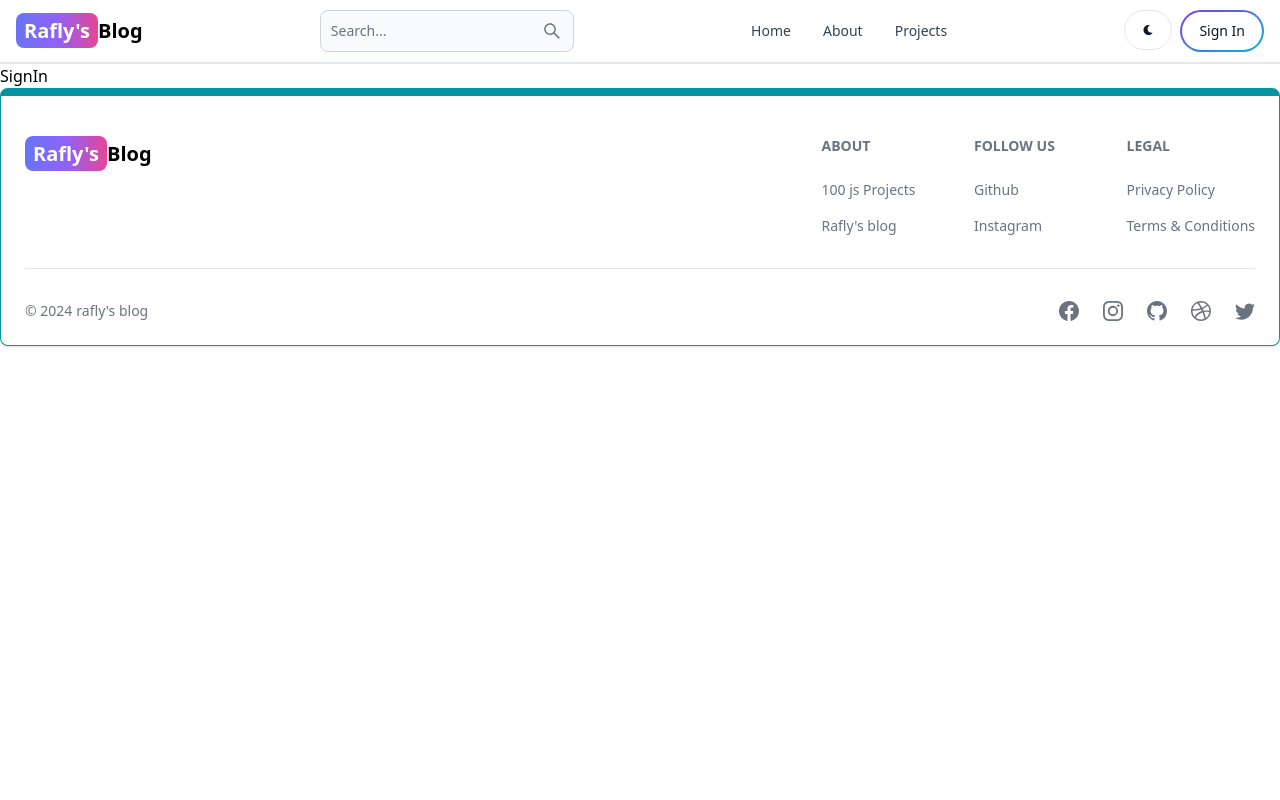
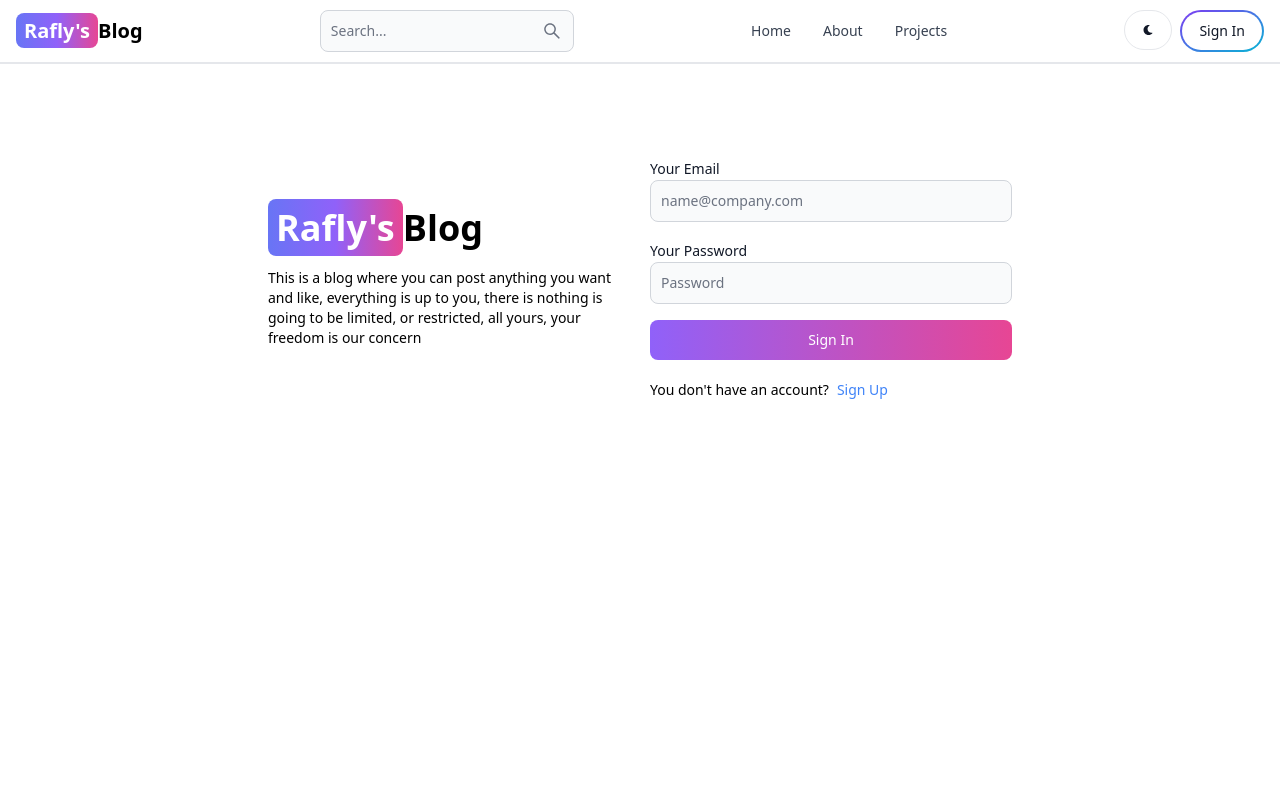
Before and after one commit to kenrafly/mern-blog, a React (Vite) app in the folder client/: page /sign-in in a window 1280 px wide. Shown: the top 800 px of the page. Built offline with nearby package versions, Linux system fonts and the light colour scheme.

Commit message:
complete sign in functionality

```diff
--- a/client/src/pages/SignIn.jsx
+++ b/client/src/pages/SignIn.jsx
@@ -1,7 +1,108 @@
-import React from "react";
-
+import React, { useState } from "react";
+import { Link, useNavigate } from "react-router-dom";
+import { Alert, Button, Label, Spinner, TextInput } from "flowbite-react";
 const SignIn = () => {
-  return <div>SignIn</div>;
+  const [formData, setFormData] = useState({});
+  const navigate = useNavigate();
+  const [errorMessage, setErrorMessage] = useState(null);
+  const [loading, setLoading] = useState(false);
+  const handleChange = (e) => {
+    setFormData({ ...formData, [e.target.id]: e.target.value.trim() });
+  };
+  const handleSubmit = async (e) => {
+    e.preventDefault();
+    if (!formData.email || !formData.password) {
+      return setErrorMessage("please fill out all fields");
+    }
+    try {
+      setLoading(true);
+      setErrorMessage(null);
+      const res = await fetch("/api/auth/signin", {
+        method: "POST",
+        headers: { "Content-Type": "application/json" },
+        body: JSON.stringify(formData),
+      });
+      const data = await res.json();
+      if (data.success === false) {
+        return setErrorMessage(data.message);
+      }
+      setLoading(false);
+      if (res.ok) {
+        navigate("/");
+      }
+    } catch (error) {
+      setErrorMessage(error.message);
+      setLoading(false);
+    }
+  };
+  console.log(formData);
+  return (
+    <div className="min-h-screen mt-20">
+      <div className="flex p-3 max-w-3xl mx-auto flex-col md:flex-row md:items-center gap-5">
+        {/* left side */}
+        <div className="flex-1">
+          <Link to="/" className=" font-bold dark:text-white text-4xl">
+            <span className="px-2 py-1 bg-gradient-to-r from-indigo-500 via-purple-500 to-pink-500 rounded-lg text-white ">
+              Rafly's
+            </span>
+            Blog
+          </Link>
+          <p className="text-sm mt-5">
+            This is a blog where you can post anything you want and like,
+            everything is up to you, there is nothing is going to be limited, or
+            restricted, all yours, your freedom is our concern
+          </p>
+        </div>
+        {/* right side  */}
+        <div className="flex-1">
+          <form className="flex flex-col gap-4" onSubmit={handleSubmit}>
+            <div>
+              <Label value="Your Email"></Label>
+              <TextInput
+                type="email"
+                placeholder="name@company.com"
+                id="email"
+                onChange={handleChange}
+              ></TextInput>
+            </div>
+            <div>
+              <Label value="Your Password"></Label>
+              <TextInput
+                type="password"
+                placeholder="Password"
+                id="password"
+                onChange={handleChange}
+              ></TextInput>
+            </div>
+            <Button
+              gradientDuoTone="purpleToPink"
+              type="submit"
+              disabled={loading}
+            >
+              {loading ? (
+                <>
+                  <Spinner size="sm" /> <span className="pl-3">Loading...</span>
+                </>
+              ) : (
+                "Sign In  "
+              )}
+            </Button>
+          </form>
+          <div className="flex gap-2 text-sm mt-5">
+            <span> You don't have an account?</span>
+            <Link to="/sign-up" className="text-blue-500 ">
+              Sign Up
+            </Link>
+          </div>
+          {errorMessage && (
+            <Alert className="mt-5" color="failure">
+              {errorMessage}
+            </Alert>
+          )}
+        </div>
+      </div>
+    </div>
+  );
 };
 
 export default SignIn;
```
